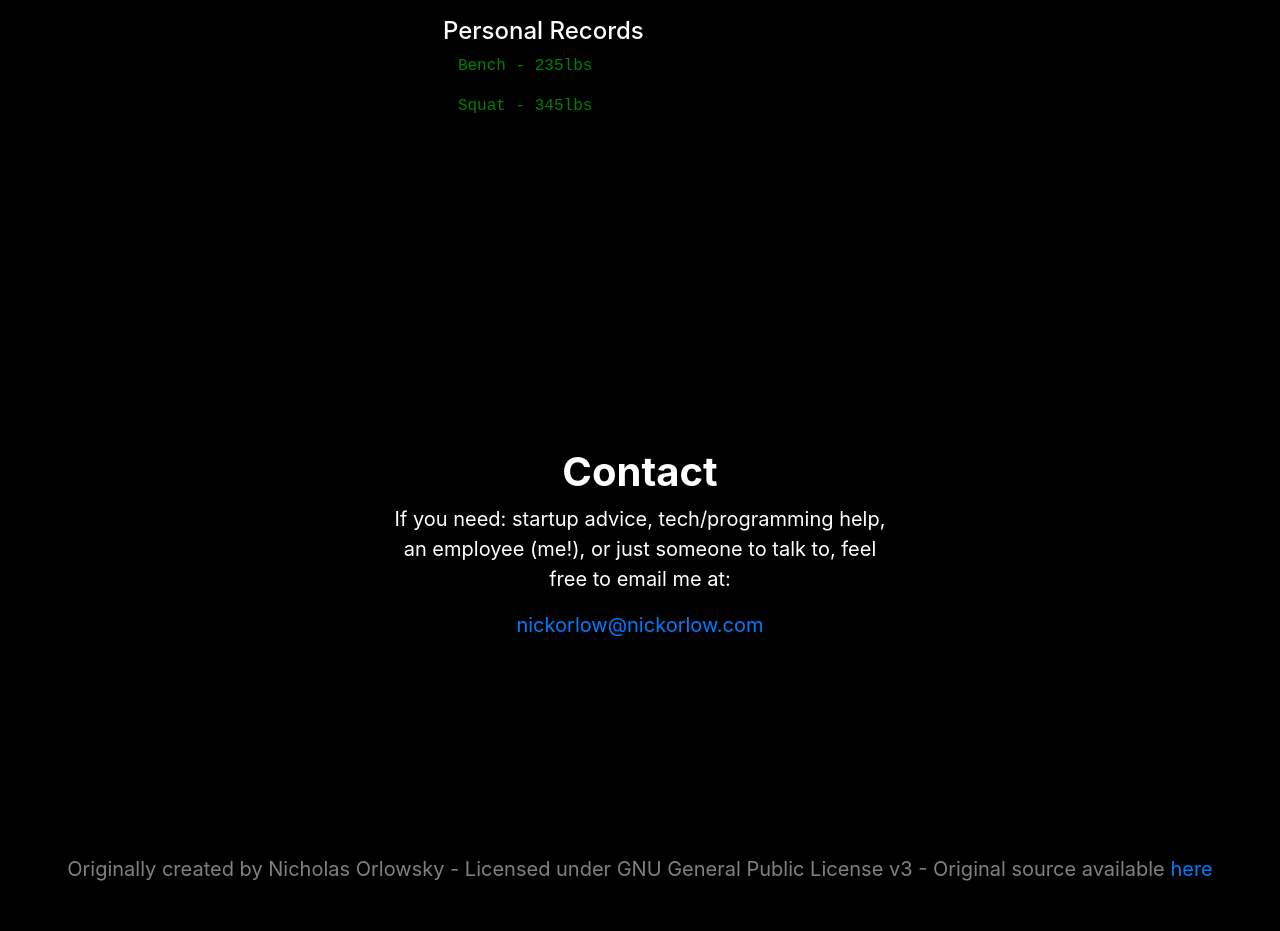
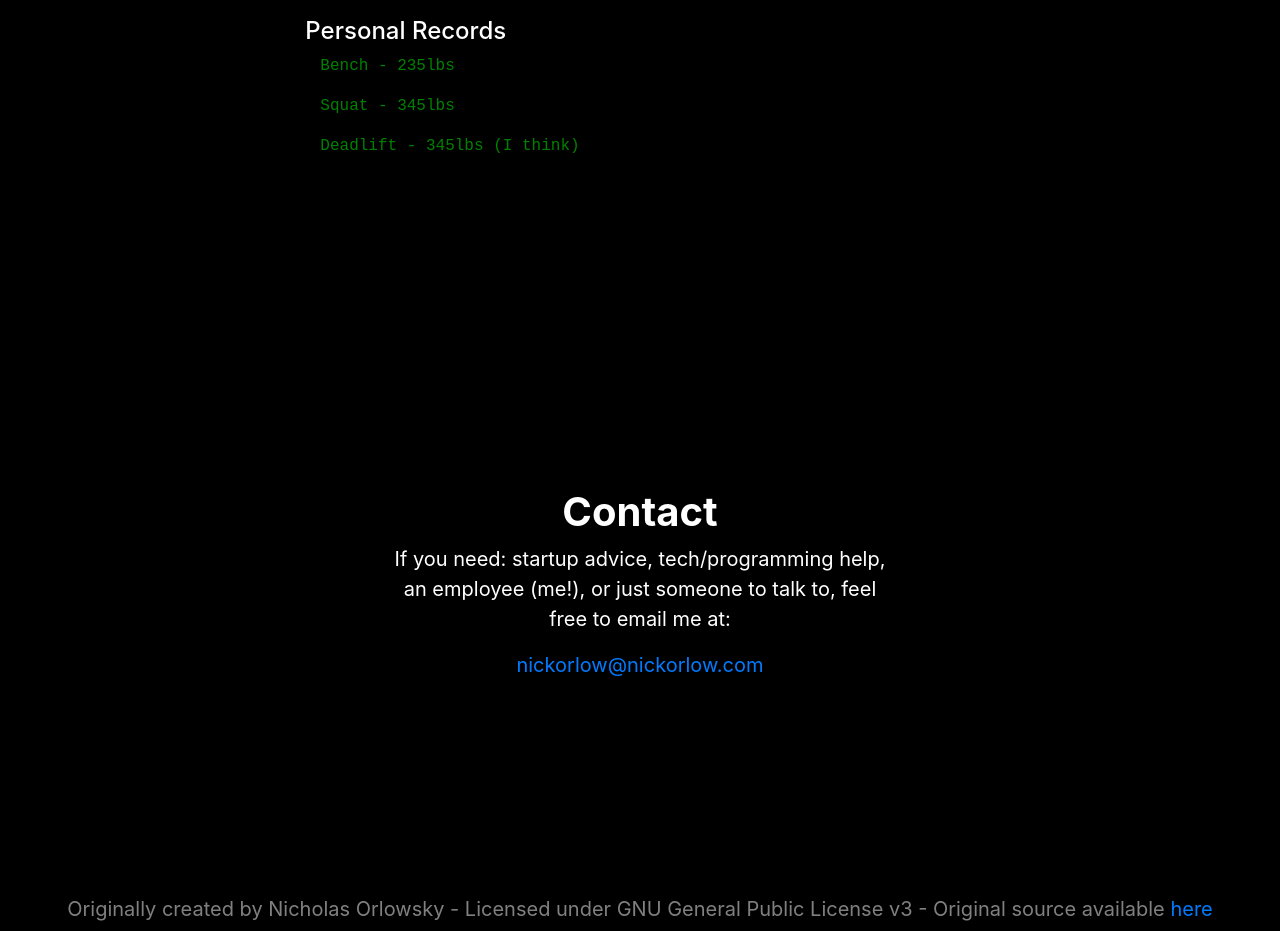
Before and after one commit to nickorlow/personal-site, a React (Create React App) app: page / in a window 1280 px wide. Shown: the part 4360-5291 px from the top of the page. Before the commit the page ends 5264 px from the top, so only its background shows below. Built offline with nearby package versions, Linux system fonts and the light colour scheme.

Commit message:
Deadlift

```diff
--- a/src/static/data/Hobbies.ts
+++ b/src/static/data/Hobbies.ts
@@ -14,7 +14,7 @@ const Lifting: InfoCardProps = {
     title: "Lifting",
     description: "Began lifting when I got into college.",
     listTitle: "Personal Records",
-    list:["Bench - 235lbs", "Squat - 345lbs"],
+    list:["Bench - 235lbs", "Squat - 345lbs", "Deadlift - 345lbs (I think)"],
     listClassName: "col-12"
 }
 
```
